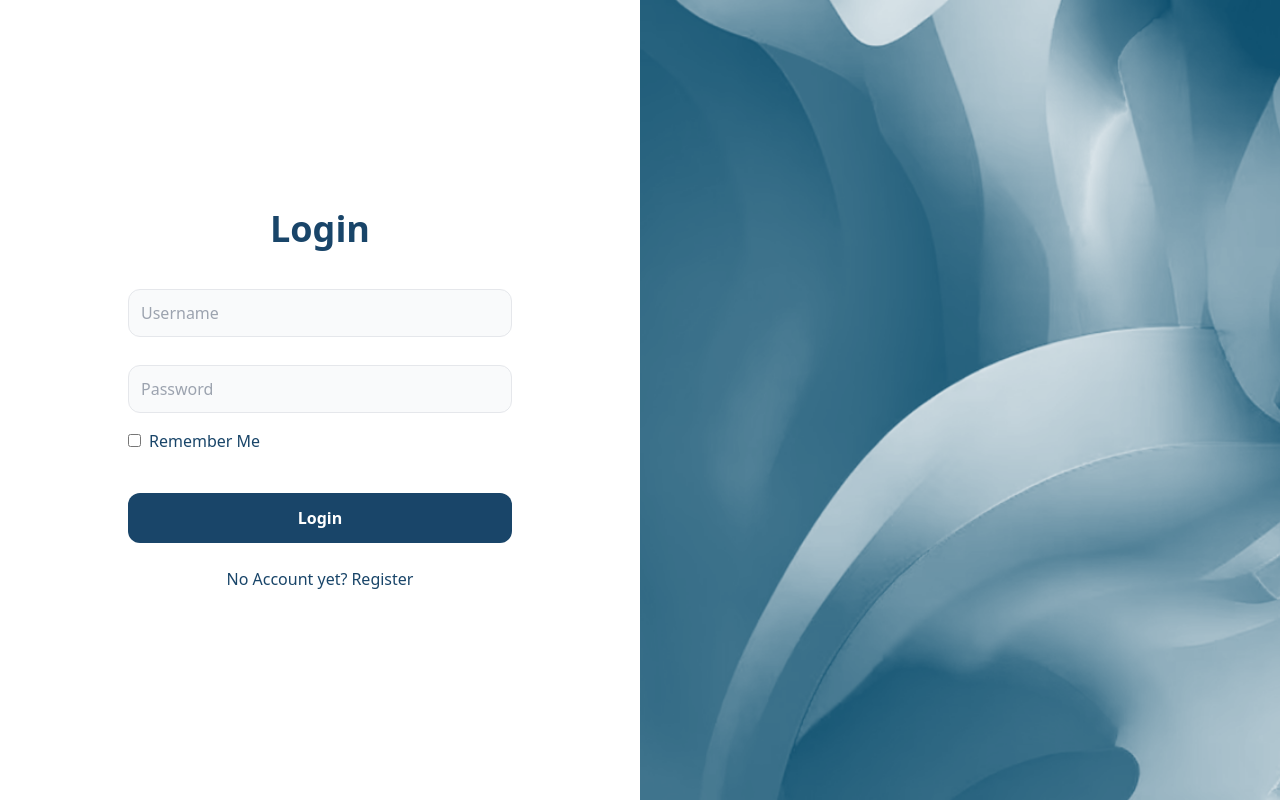
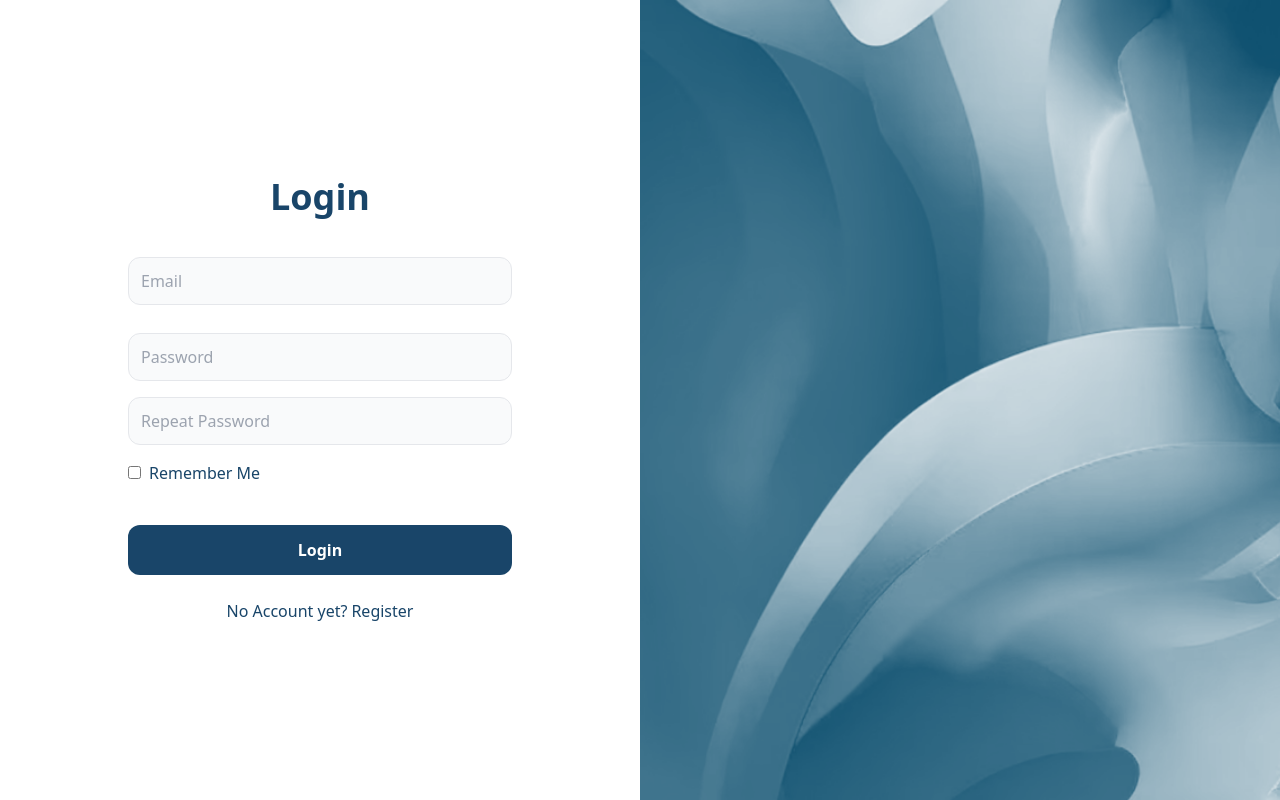
Before and after one commit to Windberger/CarShare, a React (Vite) app in the folder frontend/: page / in a window 1280 px wide. Built offline with nearby package versions, Linux system fonts and the light colour scheme.

Commit message:
Login PasswordCheck

```diff
--- a/frontend/package.json
+++ b/frontend/package.json
@@ -11,7 +11,8 @@
   },
   "dependencies": {
     "react": "^19.0.0",
-    "react-dom": "^19.0.0"
+    "react-dom": "^19.0.0",
+    "react-password-checklist": "^1.8.1"
   },
   "devDependencies": {
     "@eslint/js": "^9.21.0",
--- a/frontend/src/pages/LoginPage/Login.tsx
+++ b/frontend/src/pages/LoginPage/Login.tsx
@@ -1,13 +1,17 @@
 import {useState} from "react";
+import PasswordChecklist from "react-password-checklist"
 
 /**
- * @author Johanna
+ * @author Johanna Hechtl
  * @since 03.03.2025
  */
 
 
+
 function Login() {
     const [register, setRegister] = useState(false)
+    const [password, setPassword] = useState("")
+    const [repeatPassword, setRepeatPassword] = useState("")
     return (
         <div className="flex h-screen w-screen bg-white">
             <div className="w-1/2 flex justify-center items-center">
@@ -32,20 +36,39 @@ function Login() {
                             </div>
                         )}
                         <div className="mb-7">
-                            <input type="text" id="username" name="username" placeholder={"Username"}
+                            <input type="email" id="email" name="email" placeholder={"Email"}
                                    className="w-full h-12  bg-gray-50 text-black  border rounded-xl py-2 px-3 focus:outline-none focus:ring-2 focus:ring-[#194569]"
                                    autoComplete="off"/>
                         </div>
                         <div className="mb-4">
                             <input type="password" id="password" name="password" placeholder={"Password"}
                                    className="w-full h-12 bg-gray-50 border text-black  rounded-xl py-2 px-3 focus:outline-none focus:ring-2 focus:ring-[#194569]"
-                                   autoComplete="off"/>
+                                   autoComplete="off"
+                                   onChange={e => setPassword(e.target.value)}/>
+                        </div>
+
+                        <div className="mb-4">
+                            <input type="password" id="repeat-password" name="repeat-password"
+                                   placeholder={"Repeat Password"}
+                                   className="w-full h-12 bg-gray-50 border text-black  rounded-xl py-2 px-3 focus:outline-none focus:ring-2 focus:ring-[#194569]"
+                                   autoComplete="off"
+                                   onChange={e => setRepeatPassword(e.target.value)}/>
                         </div>
                         <div className="mb-10 flex items-center">
 
+                            {register && (
+                                <PasswordChecklist className={"text-black"}
+                                                   rules={["minLength", "specialChar", "number", "match"]}
+                                                   minLength={8}
+                                                   value={password}
+                                                   valueAgain={repeatPassword}
+
+                                />
+                            )}
+
                             {!register && (
                                 <div>
-                                    <input type="checkbox" id="remember" name="remember" />
+                                    <input type="checkbox" id="remember" name="remember"/>
                                     <label htmlFor="remember" className="text-[#194569]  ml-2">Remember Me</label>
                                 </div>
                             )}
```
Also changed, not shown: 1 other file (tests, documents, lock files or other folders).
